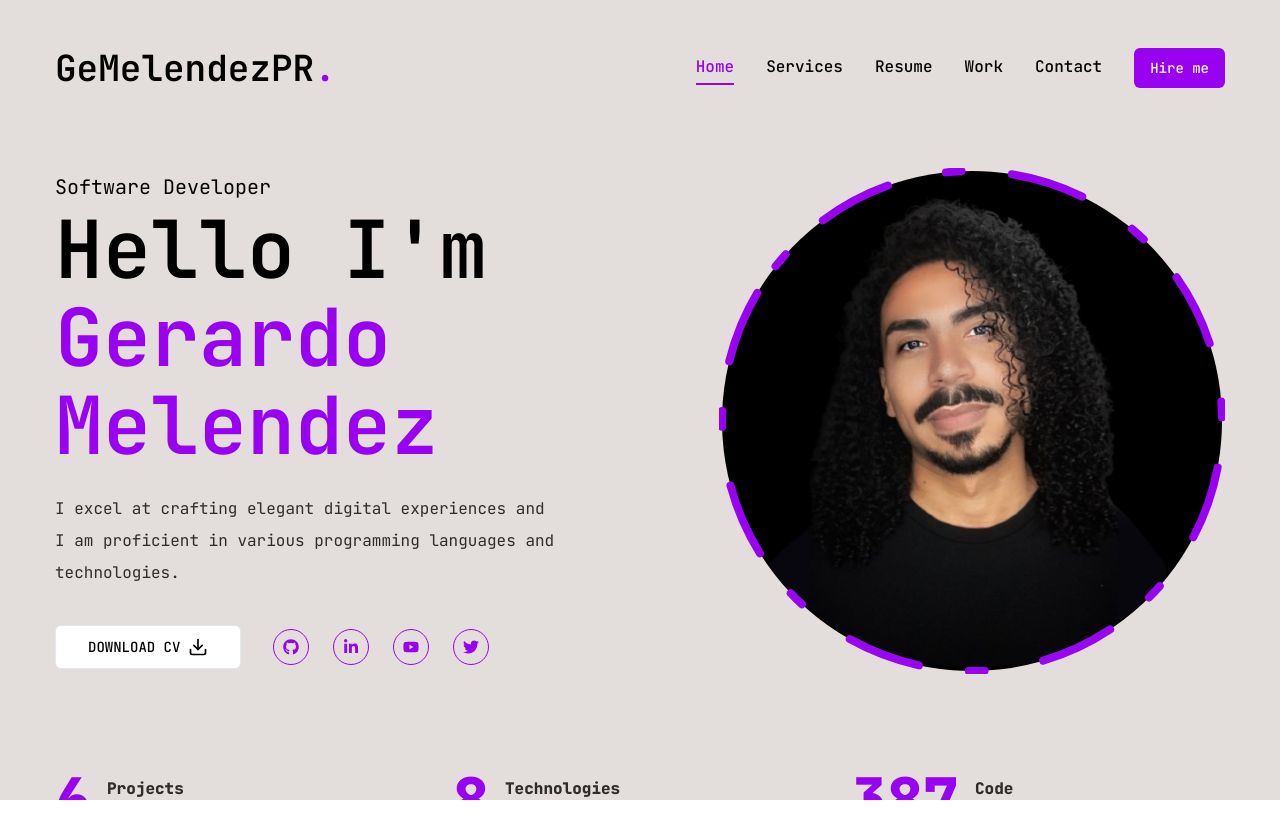
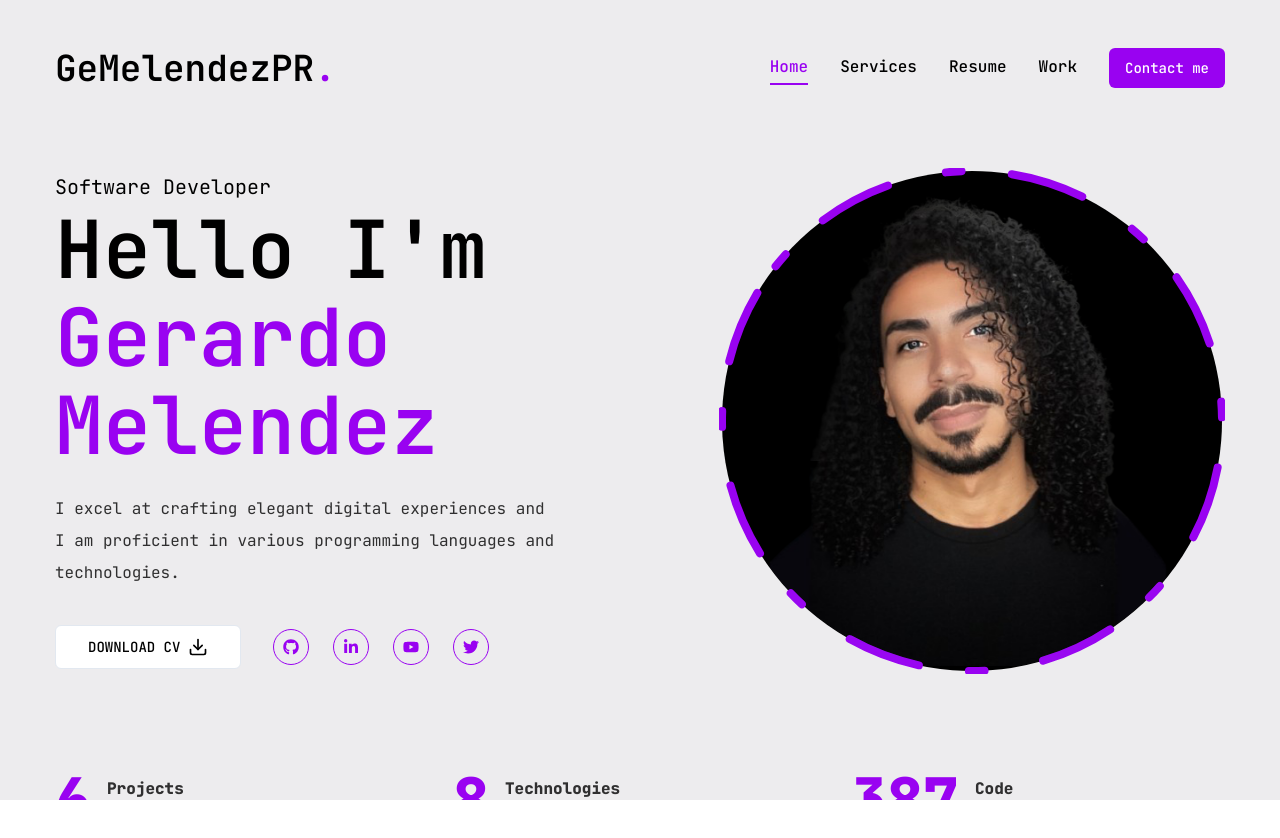
Before and after one commit to gemelendezpr/landing-page, a Next.js app: page / in a window 1280 px wide. Built offline with nearby package versions, Linux system fonts and the light colour scheme.

Commit message:
contact page commented and only access thorugh contact me button action

```diff
--- a/app/work/page.jsx
+++ b/app/work/page.jsx
@@ -26,7 +26,7 @@ const projects = [
     title: "project 1",
     description:
       "Web Application for Tech Industry Insights and Interview Experiences",
-    stack: [{ name: "JS" }, { name: "React" }, { name: "MongoDB" }, { name: "Express" }, { name: "MUI" }, { name: "Netlify" }],
+    stack: [{ name: "JS" }, { name: "MERN" }, { name: "MUI" }, { name: "Netlify" }],
     image: "/assets/work/thumb1.png",
     live: "",
     github: "",
--- a/components/Header.jsx
+++ b/components/Header.jsx
@@ -20,7 +20,7 @@ const Header = () => {
         <div className="hidden xl:flex items-center gap-8 ">
           <Nav />
           <Link href="/contact">
-            <Button className="bg-custom-background text-white" >Hire me</Button>
+            <Button className="bg-custom-background text-white" >Contact me</Button>
           </Link>
         </div>
 
--- a/components/MobileNav.jsx
+++ b/components/MobileNav.jsx
@@ -4,6 +4,7 @@ import { Sheet, SheetContent, SheetTrigger } from "@/components/ui/sheet";
 import { usePathname } from "next/navigation";
 import Link from "next/link";
 import { CiMenuFries } from "react-icons/ci";
+import { Button } from "./ui/button";
 
 const links = [
   {
@@ -22,10 +23,10 @@ const links = [
     name: "work",
     path: "/work",
   },
-  {
-    name: "contact",
-    path: "/contact",
-  },
+  // {
+  //   name: "contact",
+  //   path: "/contact",
+  // },
 ];
 
 const MobileNav = () => {
@@ -61,6 +62,12 @@ const MobileNav = () => {
             );
           })}
         </nav>
+        {/* Contact Button */}
+        <div className="mt-22 mb-40 text-center text-2xl">
+          <Link href="/contact">
+          <Button className="bg-custom-background text-white text-xl px-8 py-6" >Contact me</Button>
+          </Link>
+        </div>
       </SheetContent>
     </Sheet>
   );
--- a/components/Nav.jsx
+++ b/components/Nav.jsx
@@ -20,10 +20,10 @@ const links = [
     name: "work",
     path: "/work",
   },
-  {
-    name: "contact",
-    path: "/contact",
-  },
+  // {
+  //   name: "contact",
+  //   path: "/contact",
+  // },
 ];
 
 const Nav = () => {
--- a/components/Stats.jsx
+++ b/components/Stats.jsx
@@ -13,7 +13,7 @@ const stats = [
   },
   {
     num: 8,
-    text: "Technologies mastered",
+    text: "Technologies experience",
   },
   {
     num: 390,
--- a/tailwind.config.js
+++ b/tailwind.config.js
@@ -24,10 +24,10 @@ module.exports = {
     },
     extend: {
       colors: {
-        primary: "#e3dddb",
+        primary: "#edecee",
         accent: {
           DEFAULT: "#9902f1",
-          hover: "#00e187",
+          hover: "#331645",
         },
         'custom-background': '#9902f1',
       },
```
